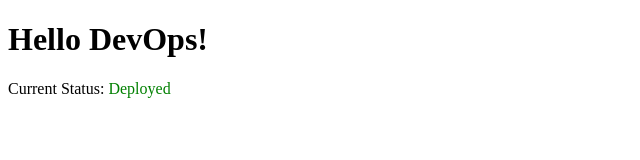
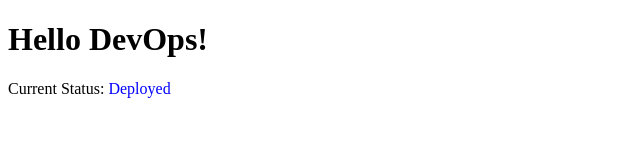
Before and after one commit to Kazu-SCSK/devops-handson-lv1, a website: page index.html in a window 1280 px wide. Shown: the full height of the page, 0-640 px from the left. Drawn offline with Linux system fonts and the light colour scheme.

Commit message:
Update text color

```diff
--- a/index.html
+++ b/index.html
@@ -5,6 +5,6 @@
 </head>
 <body>
     <h1>Hello DevOps!</h1>
-    <p>Current Status: <span style="color:green">Deployed</span></p>
+    <p>Current Status: <span style="color:blue">Deployed</span></p>
 </body>
 </html>
```
